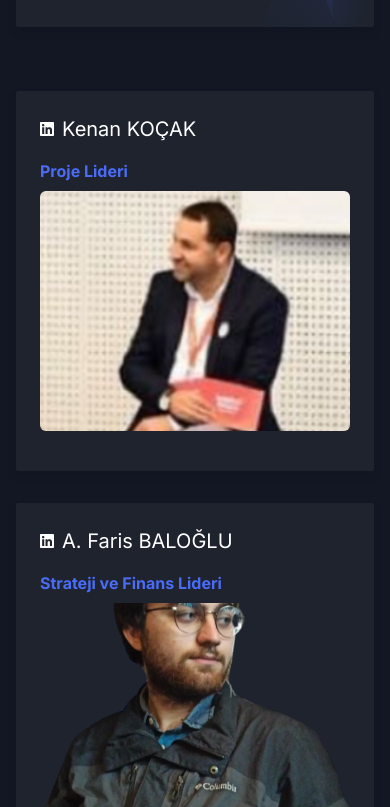
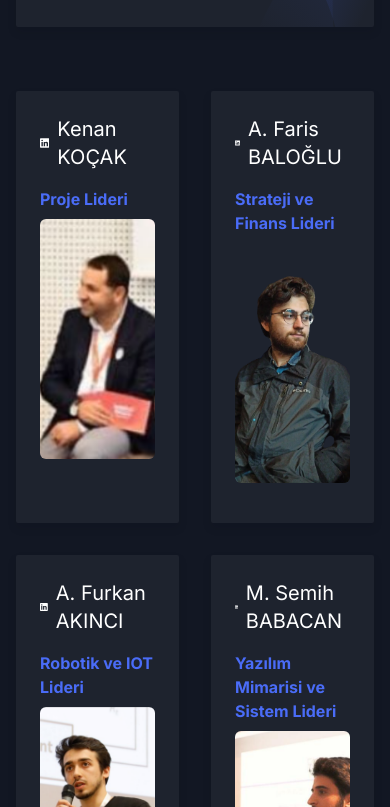
Before and after one commit to koltukutsu/solace-landing-page, a Next.js app: page / in a window 390 px wide. Shown: the part 7857-8664 px from the top of the page. Built offline with nearby package versions, Linux system fonts and the light colour scheme.

Commit message:
Update: updated the grid of the teams section

```diff
--- a/components/Team/index.tsx
+++ b/components/Team/index.tsx
@@ -17,7 +17,7 @@ const TeamSection = () => {
   );
   return (
     <div className="container">
-      <div className="grid grid-cols-1 gap-8 md:grid-cols-2 lg:grid-cols-4">
+      <div className="grid grid-cols-2 gap-8 md:grid-cols-2 lg:grid-cols-4">
         {teamData.map((member) => (
           <div
             key={member.id}
```
